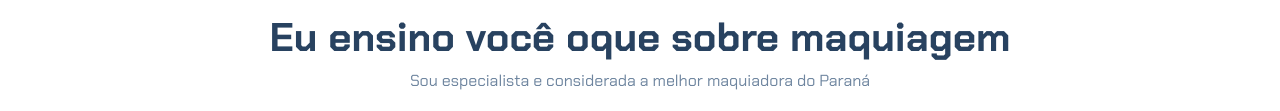
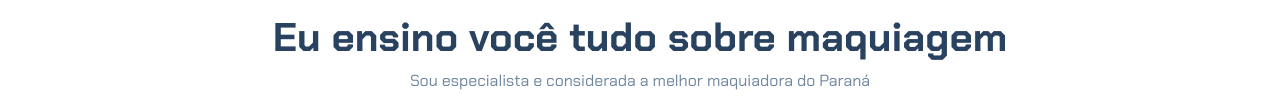
Before and after one commit to gabrielaAndrade15/Projeto-Portifolio, a plain HTML site: page index.html in a window 1280 px wide. Shown: the part 183-294 px from the top of the page. Drawn offline with nearby package versions, Linux system fonts and the light colour scheme.

Commit message:
Update index.html

```diff
--- a/index.html
+++ b/index.html
@@ -15,7 +15,7 @@
         <img src="img/avatar-perfil.png" alt="avatar da Fernanda" class="rounded-circle" width="150" height="150"
             srcset="">
         <p class="lead">Eu sou gabriella_</p>
-        <h1>Eu ensino você oque sobre maquiagem</h1>
+        <h1>Eu ensino você tudo sobre maquiagem</h1>
         <p>Sou especialista e considerada a melhor maquiadora do Paraná</p>
         <p>Minhas premiações</p>
         <div>
```
